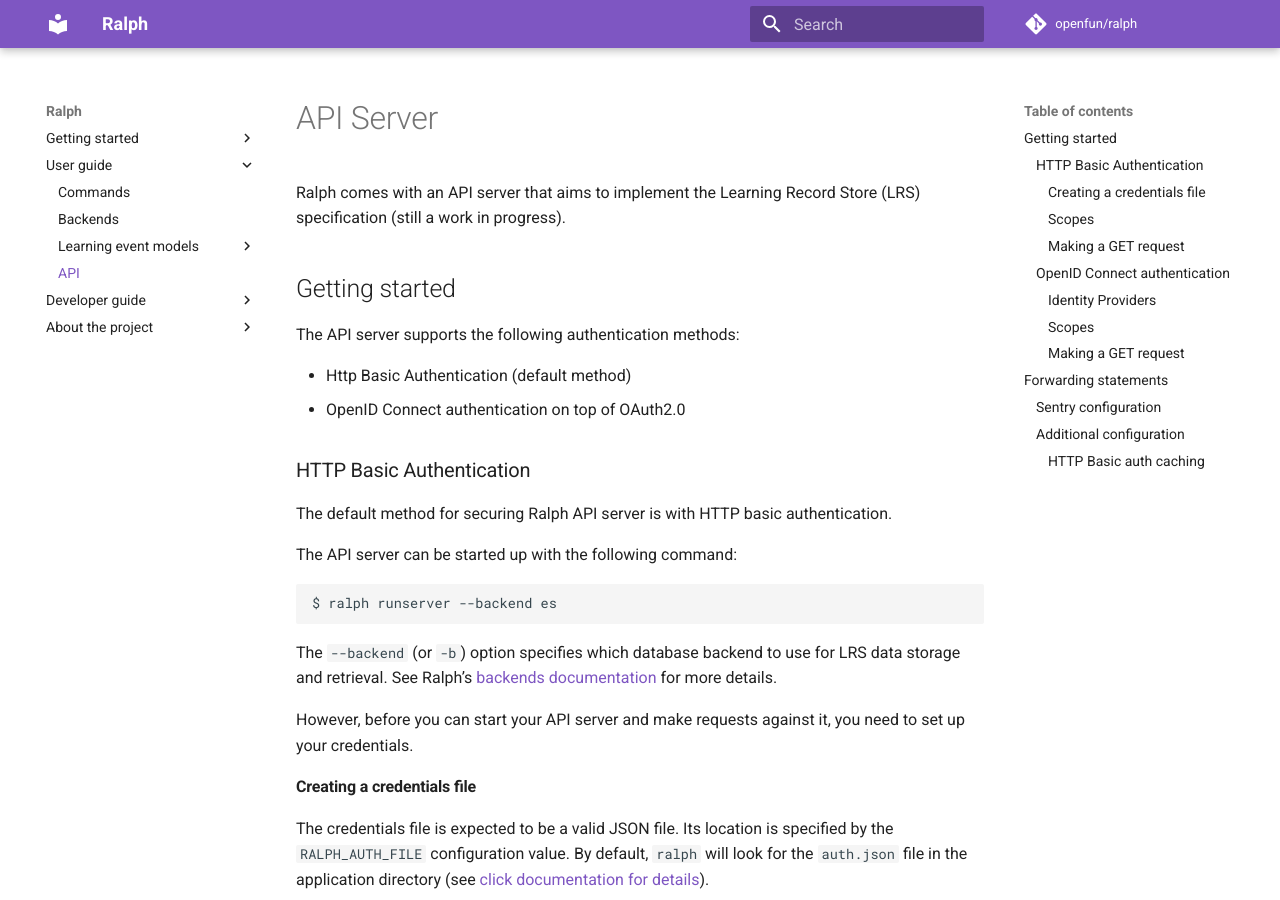
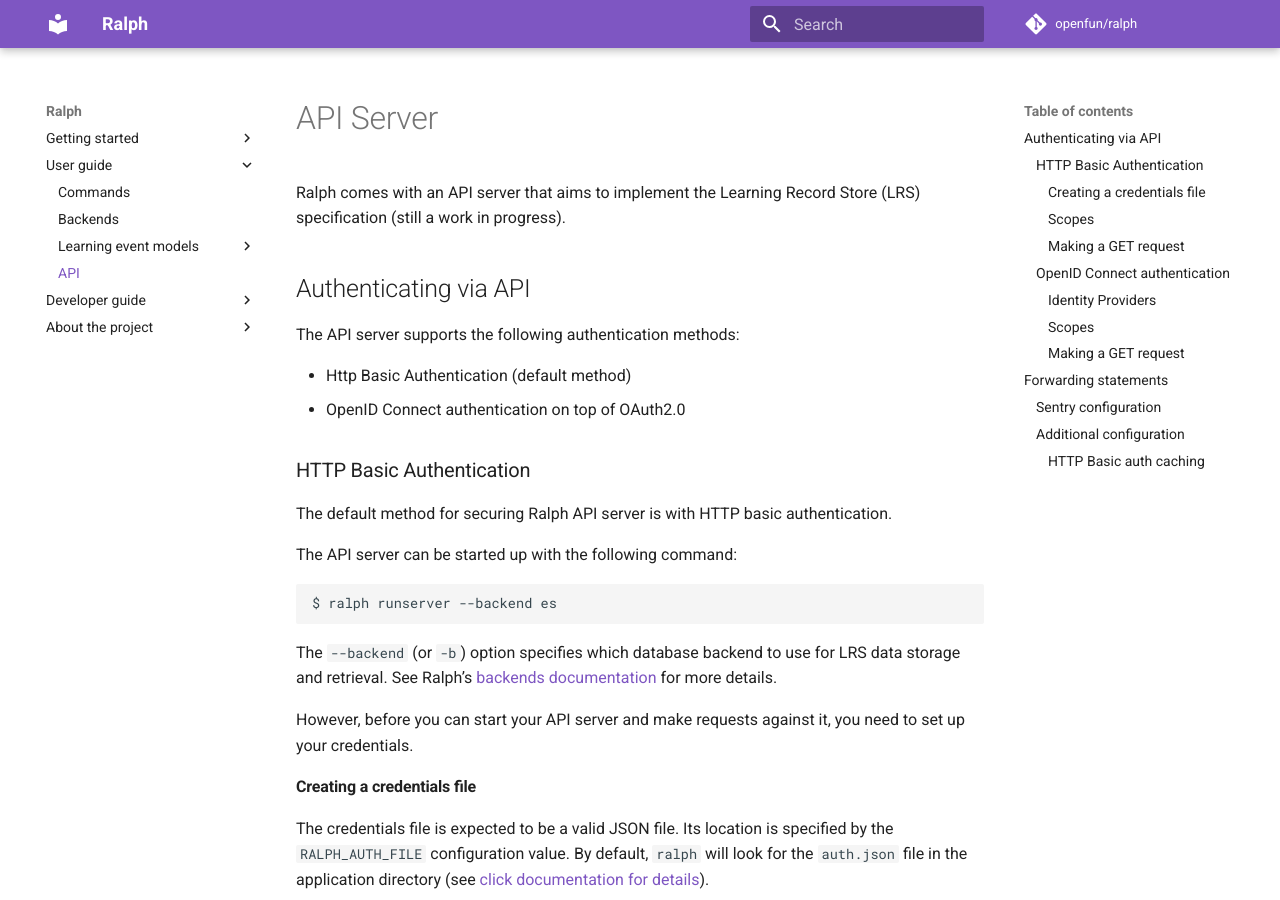
Before and after one commit to openfun/ralph, an MkDocs documentation site: the page built from docs/api.md, in a window 1280 px wide and 900 px high. Built offline with MkDocs 1.6.1 and Material for MkDocs 9.7.7, drawn with Linux system fonts in a browser that asks for light colours; comment, search, counter and statistics services are not loaded.

Commit message:
📝(api) change API login guide title
The previous title did not convey the contents of the section (auth via API).
Changing it gives more insight to the function of the guide.

```diff
--- a/docs/api.md
+++ b/docs/api.md
@@ -3,7 +3,7 @@
 Ralph comes with an API server that aims to implement the Learning Record Store
 (LRS) specification (still a work in progress).
 
-## Getting started
+## Authenticating via API
 
 The API server supports the following authentication methods:
 
```
